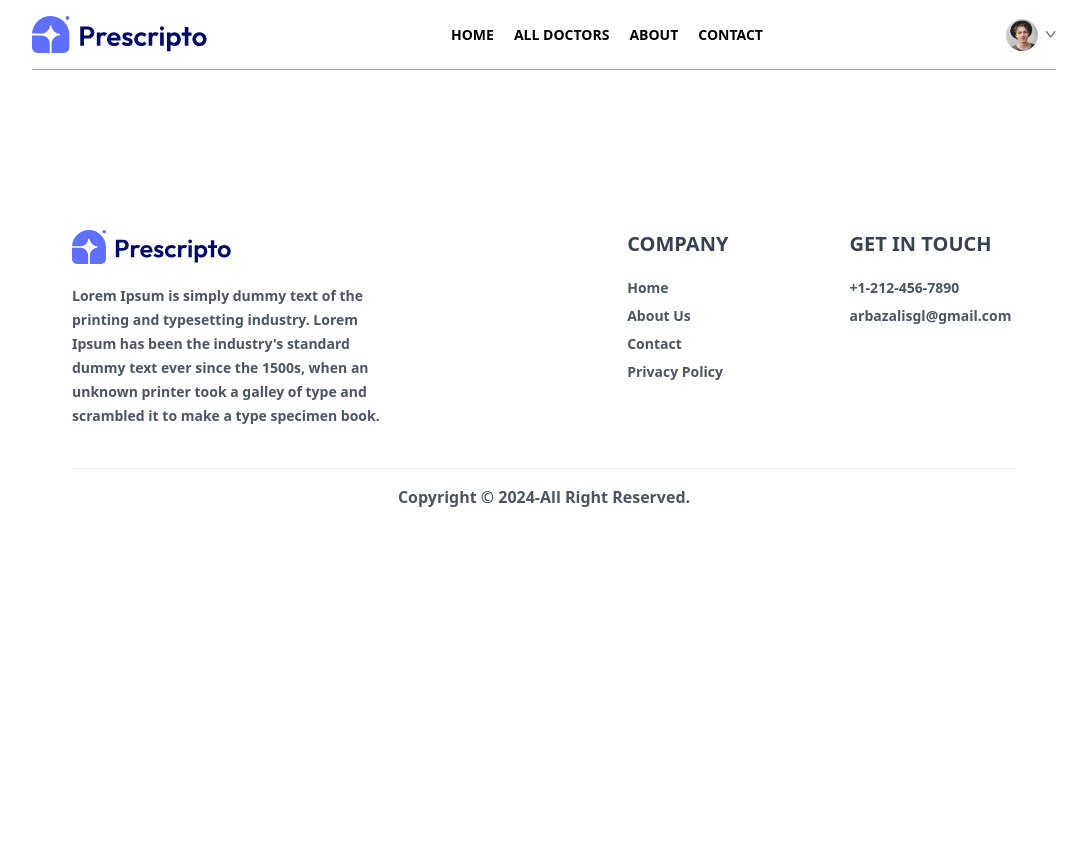
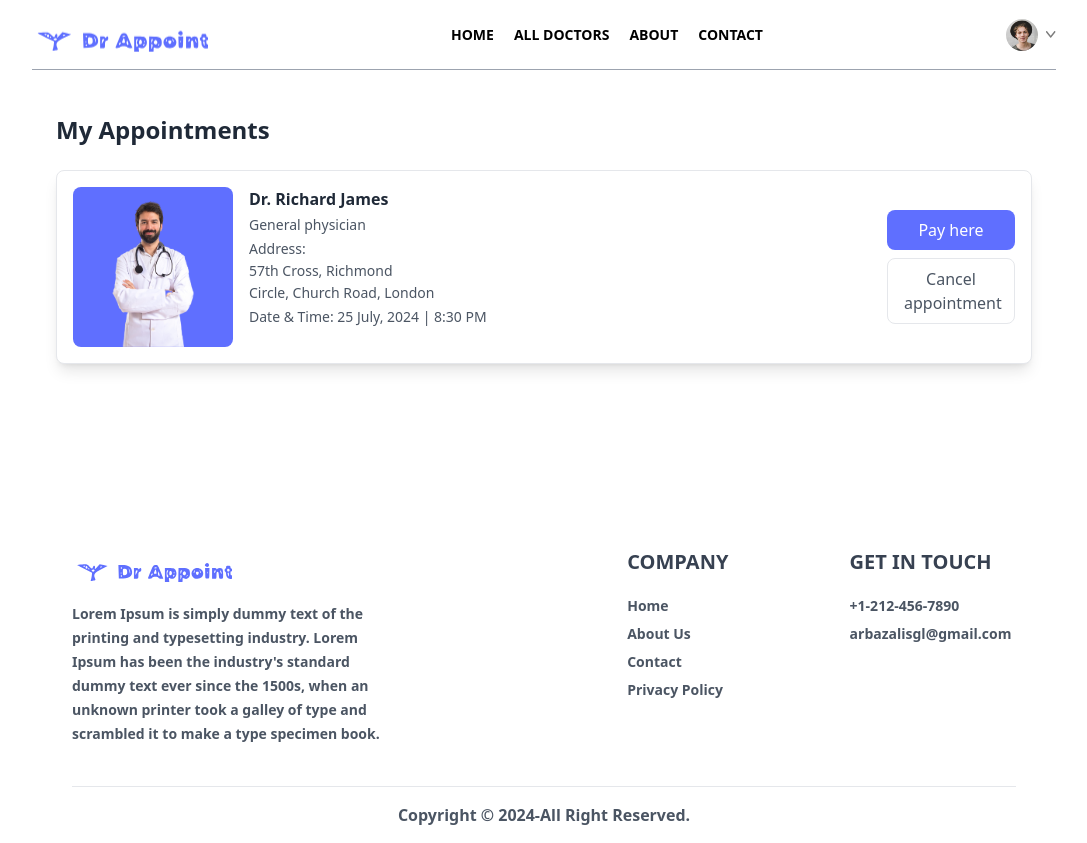
Before and after one commit to Arbaz001/DR.APPOINTMENT, a React (Vite) app in the folder frontend/: page /my-appointments in a window 1280 px wide. Shown: the whole page, without its empty margins (96-1183 px from the left). Before the commit the page ends 800 px from the top, so only its background shows below. Built offline with nearby package versions, Linux system fonts and the light colour scheme; the HTML template or start-up script is replaced by a standard one.

Commit message:
create slotsbook component and and some finishing in website like color hover effects and animations and done my appoints component page

```diff
--- a/frontend/src/components/Navbar.jsx
+++ b/frontend/src/components/Navbar.jsx
@@ -13,7 +13,8 @@ const Navbar = () => {
 
   return (
     <div className='flex items-center justify-between text-sm py-4 mb-5 border-b border-b-gray-400'>
-        <img className='w-44 cursor-pointer' src={assets.logo} alt="" />
+        <img className='w-44 cursor-pointer animate-bounce' src={assets.logo} alt="" />
+
         <ul className='hidden md:flex items-start gap-5 font-extrabold'>
             <NavLink to='/'>
                 <li className='py-1'>HOME</li>
--- /dev/null
+++ b/frontend/src/components/slots.jsx
@@ -0,0 +1,72 @@
+import React, { useState } from 'react';
+
+const weekDays = [
+  { day: "MON", date: "10" },
+  { day: "TUE", date: "11" },
+  { day: "WED", date: "12" },
+  { day: "THU", date: "13" },
+  { day: "FRI", date: "14" },
+  { day: "SAT", date: "15" },
+  { day: "SUN", date: "16" },
+];
+
+const timeSlots = [
+  "8:00 am", "8:30 am", "9:00 am", "9:30 am",
+  "10:00 am", "10:30 am", "11:00 am", "11:30 am"
+];
+
+export default function BookingSlots() {
+  const [selectedDay, setSelectedDay] = useState("10");
+  const [selectedTime, setSelectedTime] = useState("9:00 am");
+
+  return (
+    <div className="max-w-3xl mx-auto p-6 mt-7 rounded-2xl border-2 shadow-lg hover:shadow-2xl hover:shadow-primary hover:transition-all hover:duration-200  ">
+      <h2 className="text-[25px] font-bold text-[#565656] mb-6">Booking slots</h2>
+
+      <div className="space-y-8">
+        {/* Week Days */}
+        <div className="flex gap-4 overflow-x-auto pb-2">
+          {weekDays.map(({ day, date }) => (
+            <button
+              key={day}
+              onClick={() => setSelectedDay(date)}
+              className={`flex flex-col items-center justify-center min-w-[5rem] h-20 rounded-2xl border transition-colors hover:shadow-md hover:shadow-primary hover:transition-all hover:duration-200 ${
+                selectedDay === date
+                  ? "bg-primary text-white border-primary"
+                  : "border-gray-200 text-gray-600 hover:bg-gray-50"
+              }`}
+            >
+              <span className="text-sm">{day}</span>
+              <span className="text-xl font-semibold">{date}</span>
+            </button>
+          ))}
+        </div>
+
+        {/* Time Slots */}
+        <div className="grid grid-cols-2 sm:grid-cols-3 md:grid-cols-4 gap-4">
+          {timeSlots.map((time) => (
+            <button
+              key={time}
+              onClick={() => setSelectedTime(time)}
+              className={`py-3 px-6 rounded-2xl border text-sm transition-colors hover:shadow-md hover:shadow-primary hover:transition-all hover:duration-200 ${
+                selectedTime === time
+                  ? "bg-primary text-white border-primary"
+                  : "border-gray-200 text-gray-600 hover:bg-gray-50"
+              }`}
+            >
+              {time}
+            </button>
+          ))}
+        </div>
+
+        {/* Book Button */}
+        <button
+          className="w-full bg-primary text-white py-4 rounded-full text-lg font-medium hover:bg-primary transition-colors hover:shadow-md hover:shadow-primary hover:transition-all hover:duration-200"
+          onClick={() => alert(`Booking for ${selectedDay} at ${selectedTime}`)}
+        >
+          Book an appointment
+        </button>
+      </div>
+    </div>
+  );
+}
--- a/frontend/src/pages/About.jsx
+++ b/frontend/src/pages/About.jsx
@@ -3,7 +3,7 @@ import {assets} from '../assets/assets'
 
 const About = () => {
   return (
-    <div>
+    <div className='animate-fadeIn'>
         <div className='text-center text-2xl pt-10 text-gray-500 font-extrabold'>
           <p>ABOUT US</p>
         </div>
--- a/frontend/src/pages/Appointment.jsx
+++ b/frontend/src/pages/Appointment.jsx
@@ -2,6 +2,7 @@ import React, { useContext, useEffect, useState } from 'react'
 import { useParams } from 'react-router-dom'
 import { AppContext } from '../context/AppContext'
 import { assets } from '../assets/assets'
+import BookingSlots from '../components/slots'
 
 const Appointment = () => {
 
@@ -48,6 +49,7 @@ const Appointment = () => {
 
           </div>
         </div>
+        <BookingSlots />
     </div>
   )
 }
--- a/frontend/src/pages/Contact.jsx
+++ b/frontend/src/pages/Contact.jsx
@@ -3,7 +3,7 @@ import { assets } from '../assets/assets'
 
 const Contact = () => {
   return (
-    <div>
+    <div className='animate-fadeIn'>
         <div className='text-center text-2xl pt-10 text-gray-500 font-extrabold'>
           <p>CONTACT US</p>
         </div>
--- a/frontend/src/pages/Doctors.jsx
+++ b/frontend/src/pages/Doctors.jsx
@@ -24,7 +24,7 @@ const Doctors = () => {
   }, [doctors, speciality])
 
   return (
-    <div>
+    <div className="animate-fadeIn">
       <p className="text-gray-600 font-extrabold">Browse through the doctors specialist.</p>
       <div className="flex flex-col sm:flex-row items-start gap-5 mt-5">
         <div className="flex flex-col gap-4 text-sm text-gray-600">
@@ -35,7 +35,7 @@ const Doctors = () => {
           <p onClick={()=> speciality === 'Neurologist' ? navigate('/doctors') : navigate('/doctors/Neurologist') } className={`w-[94vw] sm:w-auto pl-3 py-1.5 pr-16 border border-gray-300  rounded-xl font-bold transtion-all cursor-pointer ${speciality === "Neurologist" ? "bg-primary text-white": ""} hover:bg-primary hover:text-white hover:transition-all hover:duration-210 hover:shadow-lg hover:shadow-primary`}>Neurologist</p>
           <p onClick={()=> speciality === 'Gastroenterologist' ? navigate('/doctors') : navigate('/doctors/Gastroenterologist') } className={`w-[94vw] sm:w-auto pl-3 py-1.5 pr-16 border border-gray-300  rounded-xl font-bold transtion-all cursor-pointer ${speciality === "Gastroenterologist" ? "bg-primary text-white": ""} hover:bg-primary hover:text-white hover:transition-all hover:duration-210 hover:shadow-lg hover:shadow-primary`}>Gastroenterologist</p>
         </div>
-      <div className="w-full grid grid-cols-auto gap-4 gap-y-6">
+      <div className="w-full grid grid-cols-auto gap-4 gap-y-6 ">
         {
         filterDoc.map((item, index) => (
           <div
--- a/frontend/src/pages/Login.jsx
+++ b/frontend/src/pages/Login.jsx
@@ -16,7 +16,7 @@ const Login = () => {
 
 
   return (
-    <form className='min-h-[80vh] flex items-center '>
+    <form className='min-h-[80vh] flex items-center animate-fadeIn '>
       <div className='flex flex-col gap-3 m-auto items-start p-8 min-w-[340px] sm:min-w-96 border rounded-xl text-zinc-600 text-sm shadow-lg shadow-primary hover:shadow-2xl hover:shadow-primary hover:transition-all duration-300'>
         <p className='text-2xl font-extrabold'>{state === 'Sign Up' ? "Create Account" : "Login"}</p>
         <p className='font-bold'>Please {state === 'Sign Up' ? "signup" : "login"} to book appointment</p>
--- a/frontend/src/pages/MyAppointment.jsx
+++ b/frontend/src/pages/MyAppointment.jsx
@@ -1,11 +1,85 @@
-import React from 'react'
+import React from 'react';
 
-const MyAppointment = () => {
+const appointments = [
+  {
+    id: 1,
+    doctor: {
+      name: "Dr. Richard James",
+      specialization: "General physician",
+      image: "/src/assets/doc1.png",
+    },
+    address: {
+      street: "57th Cross, Richmond",
+      area: "Circle, Church Road, London"
+    },
+    dateTime: "25 July, 2024 | 8:30 PM",
+    isPaid: false
+  },
+
+];
+
+export default function MyAppointments() {
   return (
-    <div>
+    <div className="w-full mx-auto p-6">
+      <h1 className="text-2xl font-semibold text-gray-800 mb-6">
+        My Appointments
+      </h1>
 
+      <div className="space-y-4">
+        {appointments.map((appointment) => (
+          <div
+            key={appointment.id}
+            className="bg-white rounded-lg border border-gray-200 p-4 flex flex-col sm:flex-row items-start sm:items-center gap-4 justify-between shadow-lg hover:shadow-2xl hover:shadow-primary hover:transition-all hover:duration-200"
+          >
+            <div className="flex gap-4">
+              <img
+                src={appointment.doctor.image}
+                alt={appointment.doctor.name}
+                className="w-35 h-40 rounded-lg object-cover bg-primary"
+              />
+
+              <div className="space-y-1">
+                <h2 className="font-semibold text-gray-800">
+                  {appointment.doctor.name}
+                </h2>
+                <p className="text-sm text-gray-600">
+                  {appointment.doctor.specialization}
+                </p>
+
+                <div className="space-y-0.5">
+                  <p className="text-sm text-gray-600 font-medium">
+                    Address:
+                  </p>
+                  <p className="text-sm text-gray-600">
+                    {appointment.address.street}
+                  </p>
+                  <p className="text-sm text-gray-600">
+                    {appointment.address.area}
+                  </p>
+                </div>
+
+                <p className="text-sm text-gray-600">
+                  <span className="font-medium">Date & Time: </span>
+                  {appointment.dateTime}
+                </p>
+              </div>
+            </div>
+
+            <div className="w-full sm:w-auto flex flex-col gap-2">
+              <button
+                className="w-full sm:w-32 bg-primary text-white py-2 px-4 rounded-lg hover:bg-primary transition-colors"
+              >
+                Pay here
+              </button>
+              <button
+                className="w-full sm:w-32 border border-gray-200 text-gray-600 py-2 px-4 rounded-lg hover:bg-gray-50 transition-colors"
+              >
+                Cancel appointment
+              </button>
+            </div>
+          </div>
+        ))}
+      </div>
     </div>
-  )
+  );
 }
-
-export default MyAppointment
--- a/frontend/src/pages/MyProfile.jsx
+++ b/frontend/src/pages/MyProfile.jsx
@@ -17,7 +17,7 @@ const MyProfile = () => {
   const [isEdit, setIsEdit] = useState(false)
 
   return (
-    <div className='max-w-lg flex flex-col gap-2 border border-teal-200 p-3 rounded-xl shadow-lg shadow-primary hover:shadow-2xl hover:shadow-primary hover:transition-all duration-300'>
+    <div className='max-w-lg flex flex-col gap-2 border border-teal-200 p-3 rounded-xl shadow-lg shadow-primary hover:shadow-2xl hover:shadow-primary hover:transition-all duration-300 animate-fadeIn'>
       <img className='w-36 rounded-lg shadow-md shadow-teal-200' src={userData.image} alt="" />
       {
         isEdit
--- a/frontend/tailwind.config.js
+++ b/frontend/tailwind.config.js
@@ -13,7 +13,7 @@ export default {
         'auto':'repeat(auto-fill,minmax(200px,1fr))'
       },
       animation: {
-        fadeIn: 'fadeIn 1s ease-in-out', // Extended duration to 3 seconds
+        fadeIn: 'fadeIn 0.5s ease-in-out', // Extended duration to 3 seconds
         slideUp: 'slideUp 1.5s cubic-bezier(0.4, 0, 0.2, 1)', // 2.5 seconds for smoother sliding
         scaleIn: 'scaleIn 1s ease-in-out', // 2 seconds for scaling effect
       },
```
Also changed, not shown: frontend/src/assets/logo.svg.
